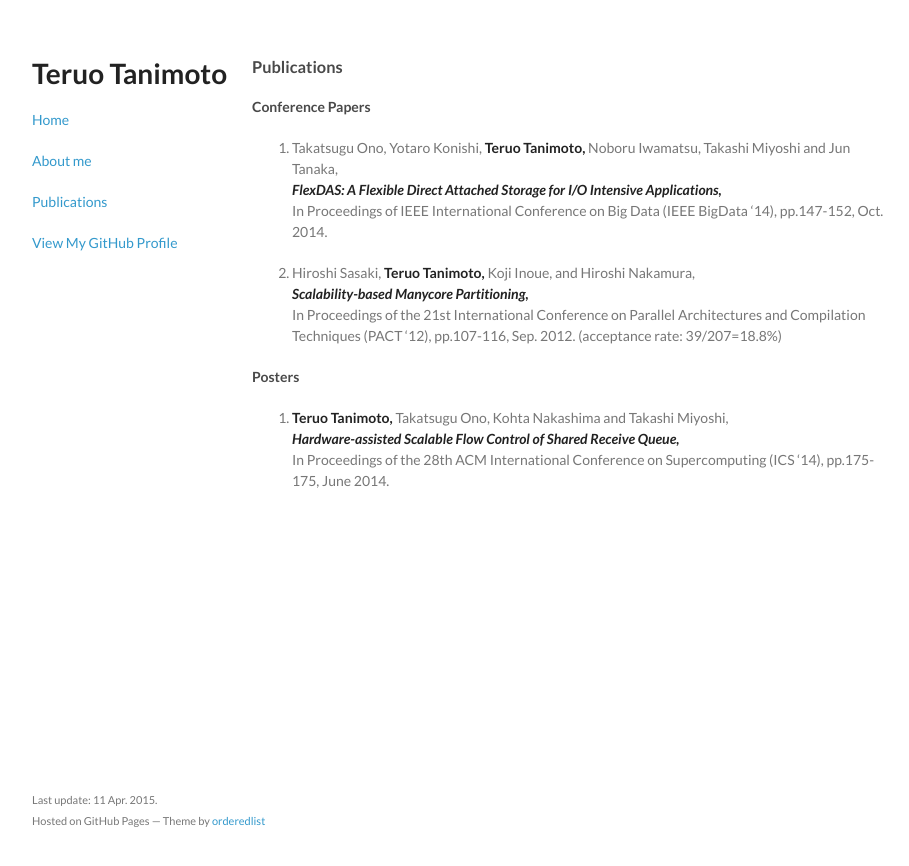
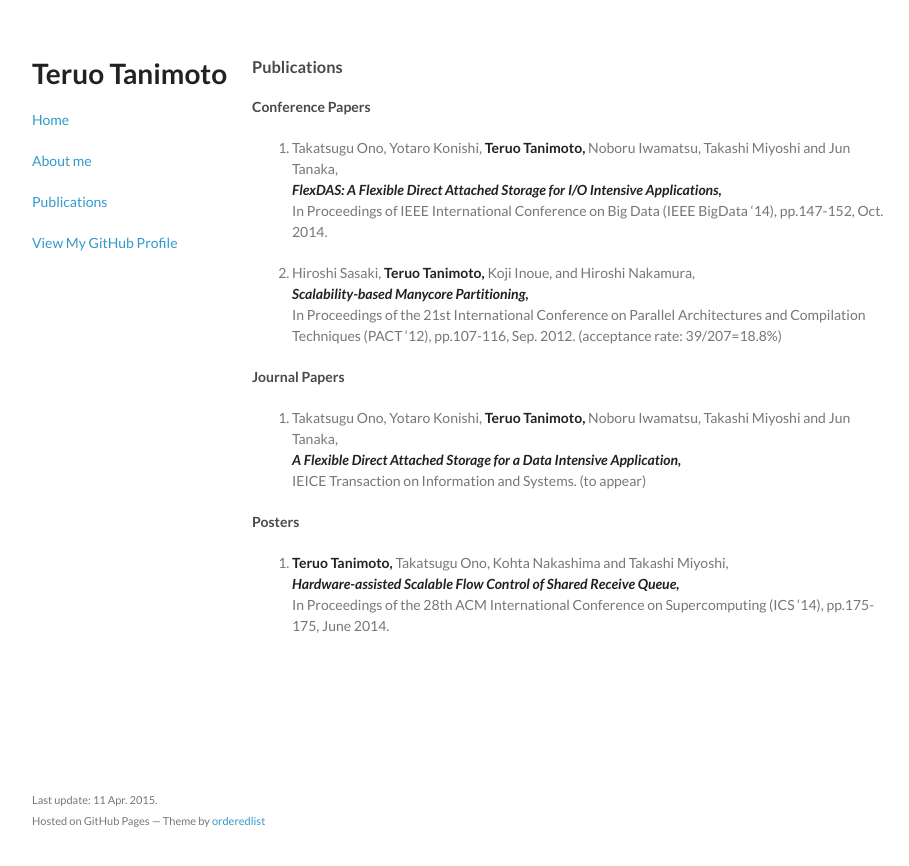
Before and after one commit to teruo41/teruo41.github.io, a Jekyll site: the page built from publications.md, in a window 1280 px wide. Shown: the top 866 px of the page, without its empty margins (178-1087 px from the left). Built offline with Jekyll 4.4.1, drawn with Linux system fonts in a browser that asks for light colours.

Commit message:
update pub

```diff
--- a/publications.md
+++ b/publications.md
@@ -19,9 +19,11 @@ title: Publications
 #### Workshop Papers
 -->
 
-<!--
 #### Journal Papers
--->
+
+1. Takatsugu Ono, Yotaro Konishi, __Teruo Tanimoto,__ Noboru Iwamatsu, Takashi Miyoshi and Jun Tanaka,
+   ***A Flexible Direct Attached Storage for a Data Intensive Application,***
+   IEICE Transaction on Information and Systems. (to appear)
 
 #### Posters
 1. __Teruo Tanimoto,__ Takatsugu Ono, Kohta Nakashima and Takashi Miyoshi,
```
